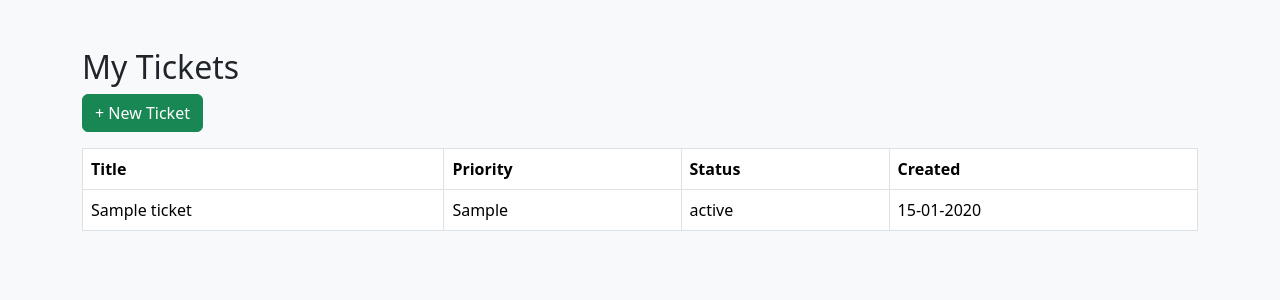
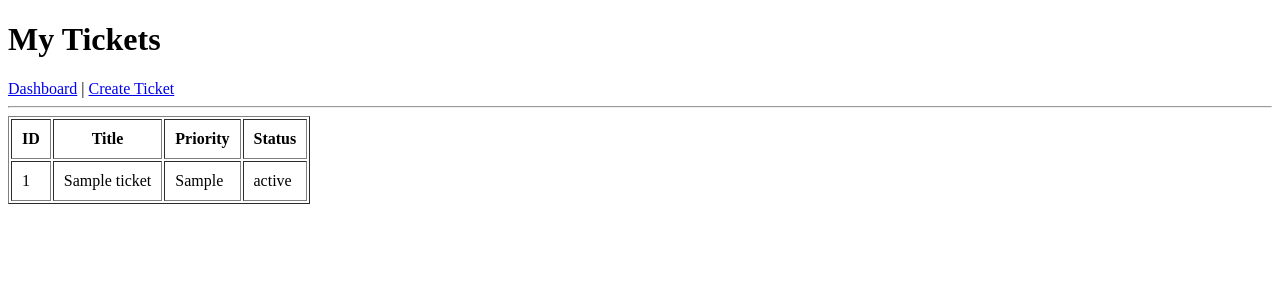
Before and after one commit to laksh-1901/HelpDesk-Pro, a Flask app: page /tickets in a window 1280 px wide. Shown: the top 300 px of the page. Run offline with Flask 3, Linux system fonts and the light colour scheme; a user stored in the database is signed in; tables that the repository leaves empty hold one stand-in row (values such as "Sample post").

Commit message:
Add ticket listing page

```diff
--- a/routes/tickets.py
+++ b/routes/tickets.py
@@ -6,15 +6,18 @@ from models.ticket import Ticket
 
 tickets = Blueprint("tickets", __name__)
 
-
 @tickets.route("/tickets")
 @login_required
 def my_tickets():
 
-    ticket_list = Ticket.query.filter_by(user_id=current_user.id).order_by(Ticket.created_at.desc()).all()
+    tickets_list = Ticket.query.filter_by(
+        user_id=current_user.id
+    ).order_by(Ticket.id.desc()).all()
 
-    return render_template("tickets.html", tickets=ticket_list)
-
+    return render_template(
+        "tickets.html",
+        tickets=tickets_list
+    )
 
 @tickets.route("/tickets/create", methods=["GET", "POST"])
 @login_required
--- a/templates/tickets.html
+++ b/templates/tickets.html
@@ -1,38 +1,34 @@
-{% extends "base.html" %}
+<!DOCTYPE html>
+<html>
 
-{% block content %}
+<head>
+    <title>My Tickets</title>
+</head>
 
-<h2>My Tickets</h2>
+<body>
 
-<a href="/tickets/create" class="btn btn-success mb-3">
+<h1>My Tickets</h1>
 
-+ New Ticket
+<a href="/">Dashboard</a> |
+<a href="{{ url_for('tickets.create_ticket') }}" class="btn btn-success">
+    Create Ticket
+</a>
+<hr>
 
-</a>
-
-<table class="table table-bordered">
-
-<thead>
+<table border="1" cellpadding="10">
 
 <tr>
-
-<th>Title</th>
-
-<th>Priority</th>
-
-<th>Status</th>
-
-<th>Created</th>
-
+    <th>ID</th>
+    <th>Title</th>
+    <th>Priority</th>
+    <th>Status</th>
 </tr>
-
-</thead>
-
-<tbody>
 
 {% for ticket in tickets %}
 
 <tr>
+
+<td>{{ ticket.id }}</td>
 
 <td>{{ ticket.title }}</td>
 
@@ -40,14 +36,12 @@
 
 <td>{{ ticket.status }}</td>
 
-<td>{{ ticket.created_at.strftime("%d-%m-%Y") }}</td>
-
 </tr>
 
 {% endfor %}
 
-</tbody>
-
 </table>
 
-{% endblock %}
+</body>
+
+</html>
```
Also changed, not shown: templates/dashboard.html (+7 -7 lines).
